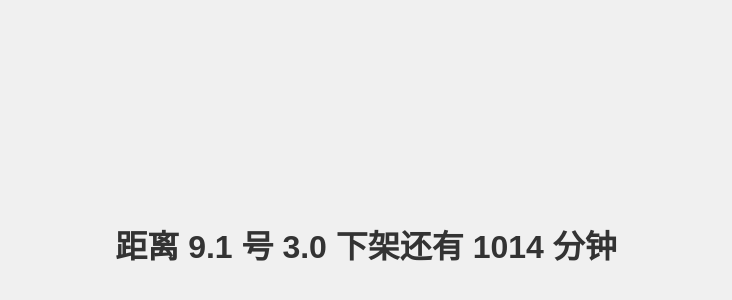
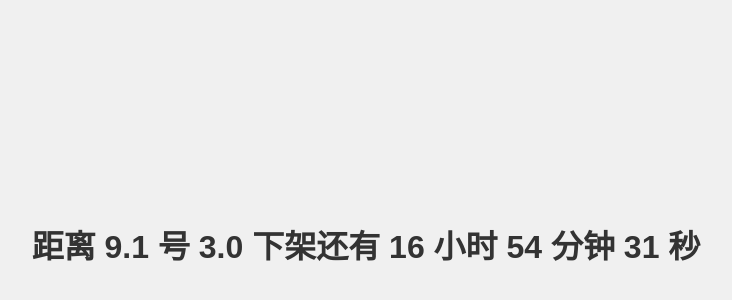
Before and after one commit to shanshuo1996/insurance_cf, a plain HTML site: page index.html in a window 1280 px wide. Shown: the part 156-456 px from the top of the page, without its empty margins (274-1006 px from the left). Drawn offline with Linux system fonts and the light colour scheme.

Commit message:
feat:更改一下格式

```diff
--- a/index.html
+++ b/index.html
@@ -1,4 +1,3 @@
-
 <!DOCTYPE html>
 <html lang="en">
 <head>
@@ -31,17 +30,21 @@
         function updateCountdown() {
             const now = new Date();
             const diff = targetDate - now;
-            const minutes = Math.floor(diff / 1000 / 60);
+
+            const hours = Math.floor(diff / (1000 * 60 * 60));
+            const minutes = Math.floor((diff % (1000 * 60 * 60)) / (1000 * 60));
+            const seconds = Math.floor((diff % (1000 * 60)) / 1000);
 
             if (diff <= 0) {
                 document.getElementById('countdown').innerText = '3.0 已下架';
             } else {
-                document.getElementById('countdown').innerText = `距离 9.1 号 3.0 下架还有 ${minutes} 分钟`;
+                document.getElementById('countdown').innerText =
+                    `距离 9.1 号 3.0 下架还有 ${hours} 小时 ${minutes} 分钟 ${seconds} 秒`;
             }
         }
 
-        // 更新倒计时每分钟
-        setInterval(updateCountdown, 60000);
+        // 每秒钟更新一次倒计时
+        setInterval(updateCountdown, 1000);
         updateCountdown();  // 初始化
     </script>
 </body>
```
